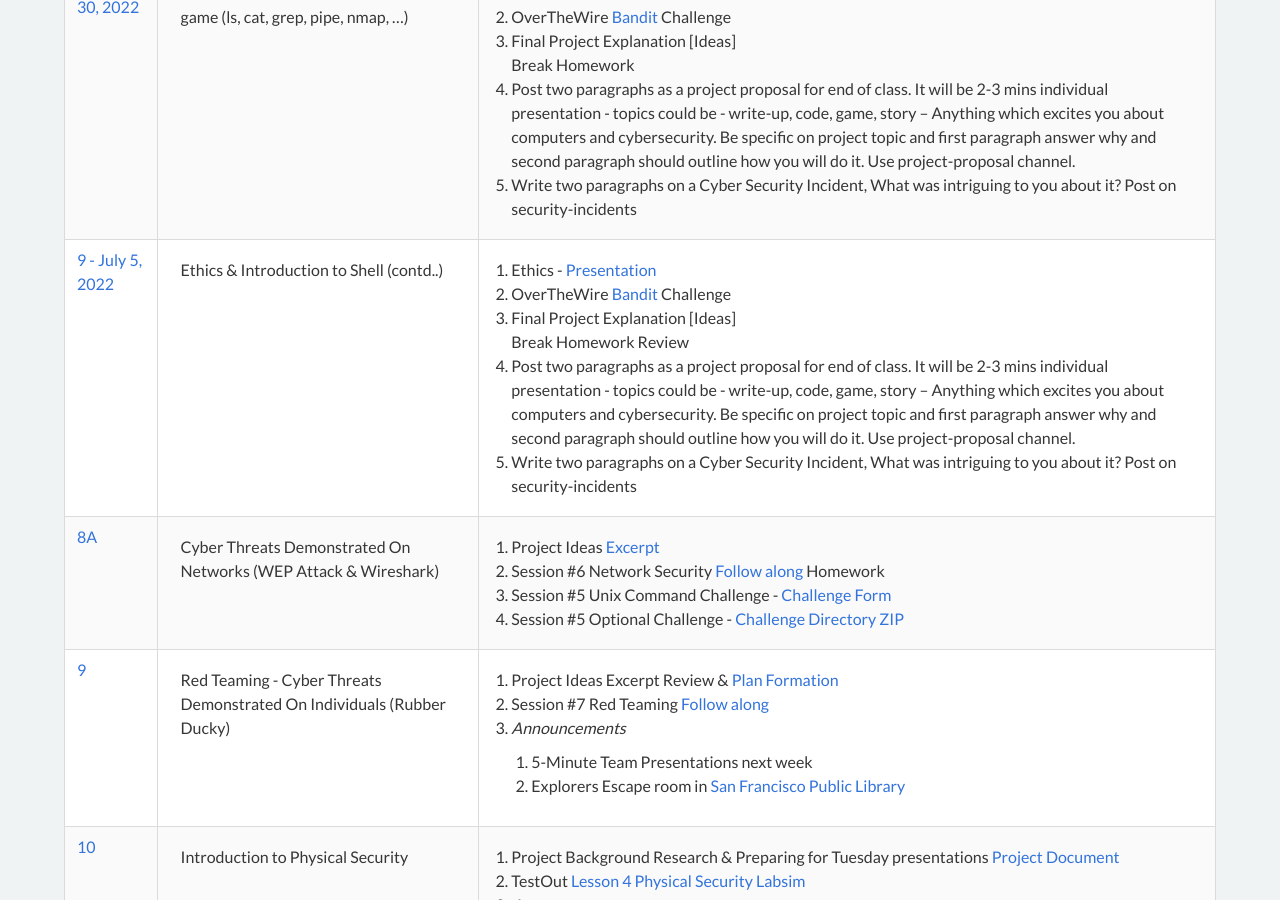
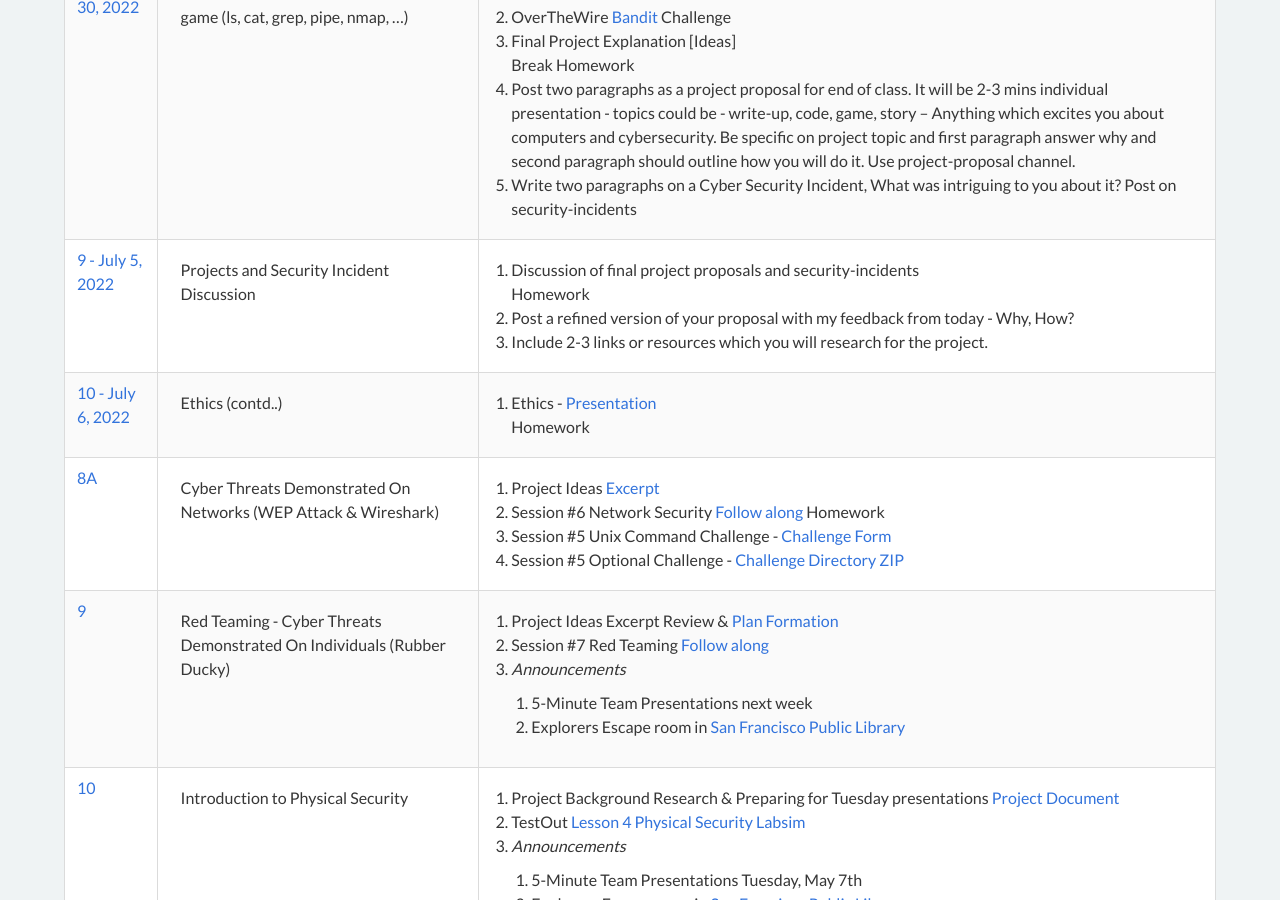
Before and after one commit to cyberdefendersprogram/www-homepage, a Jekyll site: the page built from pages/programs/cyberexplorers-ncat.md, in a window 1280 px wide and 900 px high, scrolled down 2072 px. Built offline with Jekyll 4.4.1, drawn with Linux system fonts in a browser that asks for light colours; nearby versions of some CDN libraries.

Commit message:
Update cyber-explorers-ncat.yml

```diff
--- a/_data/cyber-explorers-ncat.yml
+++ b/_data/cyber-explorers-ncat.yml
@@ -57,14 +57,18 @@
     2. Write two paragraphs on a Cyber Security Incident, What was intriguing to you about it? Post on security-incidents
 
 - session: 9 - July 5, 2022
-  desc: Ethics & Introduction to Shell (contd..)
+  desc: Projects and Security Incident Discussion
+  notes: |
+    1. Discussion of final project proposals and security-incidents
+    <br/>Homework
+    1. Post a refined version of your proposal with my feedback from today - Why, How?
+    2. Include 2-3 links or resources which you will research for the project.
+
+- session: 10 - July 6, 2022
+  desc: Ethics (contd..)
   notes: |
     1. Ethics - [Presentation](https://docs.google.com/presentation/d/11RTcKKKa9bzFiU9jnMs_9pj2cEfKyAamlVMRTx0bq8c/edit?usp=sharing)
-    2. OverTheWire [Bandit](http://overthewire.org/wargames/bandit/bandit0.html) Challenge
-    3. Final Project Explanation [Ideas]
-    <br/>Break Homework Review
-    1. Post two paragraphs as a project proposal for end of class. It will be 2-3 mins individual presentation - topics could be - write-up, code, game, story -- Anything which excites you about computers and cybersecurity. Be specific on project topic and first paragraph answer why and  second paragraph should outline how you will do it. Use project-proposal channel.
-    2. Write two paragraphs on a Cyber Security Incident, What was intriguing to you about it? Post on security-incidents
+    <br/>Homework
 
 - session: 8A
   desc: Cyber Threats Demonstrated On Networks (WEP Attack & Wireshark)
```
